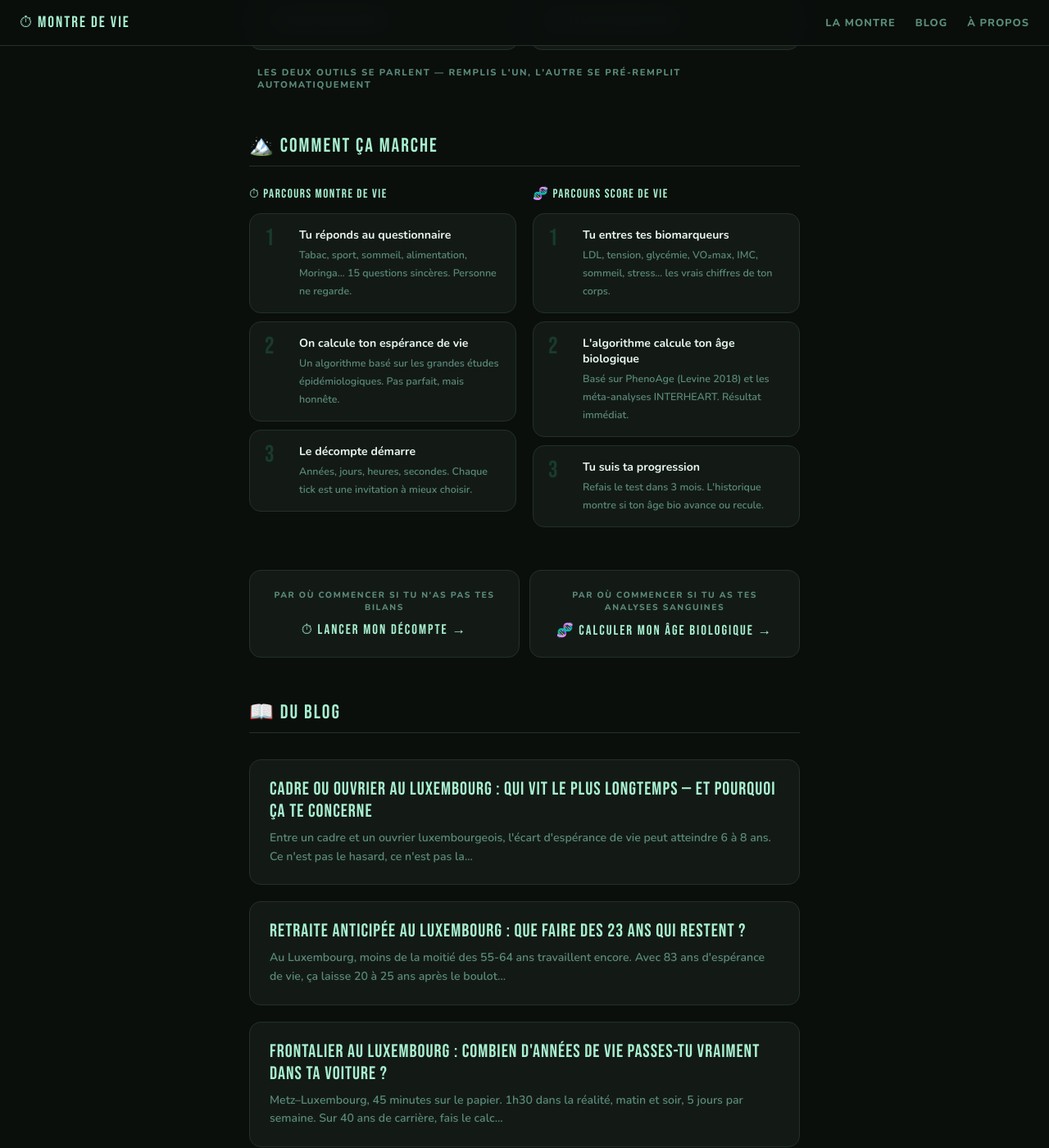
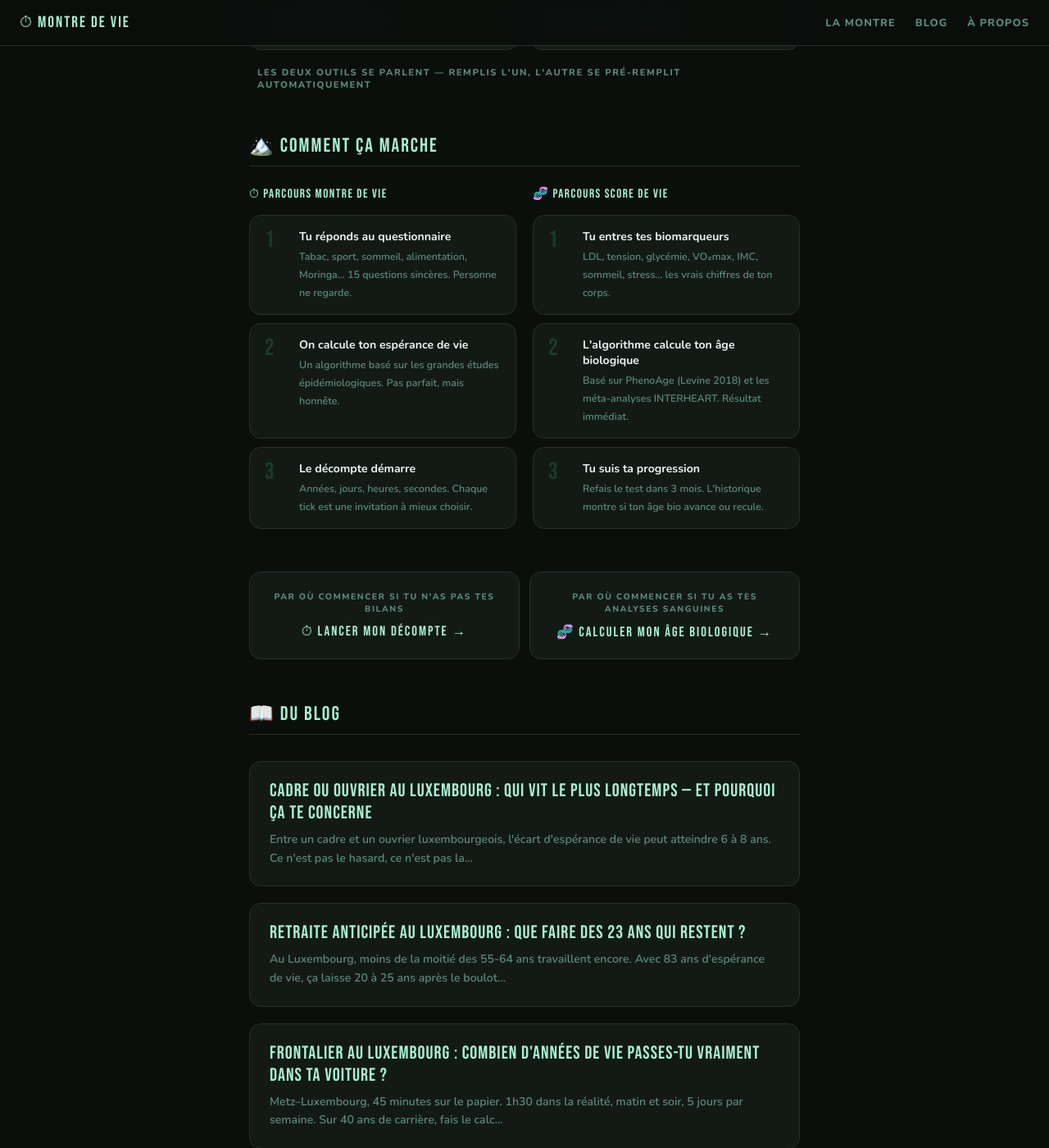
Before and after one commit to SebRunNature/memento-mori, a Jekyll site: the page built from index.html, in a window 1280 px wide and 1400 px high, scrolled down 1322 px. Shown: the whole window at 82% size. Built offline with Jekyll 4.4.1, drawn with Linux system fonts in a browser that asks for light colours.

Commit message:
Update index.html

```diff
--- a/index.html
+++ b/index.html
@@ -173,19 +173,24 @@ description: "Lance ton décompte de vie en temps réel. Questionnaire, espéran
   padding-bottom: 10px; margin-bottom: 24px;
 }
 .how-paths {
-  display: grid; grid-template-columns: 1fr 1fr; gap: 20px;
+  display: grid;
+  grid-template-columns: 1fr 1fr;
+  grid-template-rows: auto;
+  gap: 10px 20px;
   margin-bottom: 52px;
 }
 .how-path-label {
   font-family: 'Bebas Neue', sans-serif; font-size: .95rem;
   letter-spacing: 1.5px; color: var(--green-lt);
-  margin-bottom: 14px;
+  padding-bottom: 6px;
+  /* Les deux labels occupent chacun une cellule de la première ligne */
 }
-.steps { display: flex; flex-direction: column; gap: 10px; }
+.steps { display: contents; /* les cards entrent directement dans la grille parente */ }
 .step {
   display: flex; align-items: flex-start; gap: 14px;
   background: var(--card); border: 1px solid var(--border);
   border-radius: var(--radius); padding: 16px 18px;
+  /* height: auto — la grille aligne par ligne automatiquement */
 }
 .step-num {
   font-family: 'Bebas Neue', sans-serif; font-size: 1.8rem;
@@ -232,7 +237,14 @@ description: "Lance ton décompte de vie en temps réel. Questionnaire, espéran
   .home-stats { grid-template-columns: 1fr 1fr; }
   .home-stats .stat-card:last-child { grid-column: span 2; }
   .tools-grid  { grid-template-columns: 1fr; }
-  .how-paths   { grid-template-columns: 1fr; }
+  .how-paths   {
+    grid-template-columns: 1fr;
+    /* Sur mobile : réafficher les labels au-dessus de leur groupe */
+  }
+  /* Cacher le 2e label et les cards Score sur mobile si nécessaire — non,
+     on les affiche tous mais en colonne avec ordre logique */
+  .how-paths .how-path-label:nth-child(2) { display: none; }
+  .how-paths .step:nth-child(even) { order: 1; } /* les cards Score après */
   .cta-duo     { grid-template-columns: 1fr; }
   .hero-ctas   { flex-direction: column; }
   .hero-cta-main,
@@ -316,9 +328,11 @@ description: "Lance ton décompte de vie en temps réel. Questionnaire, espéran
 <div class="how-title">🏔️ Comment ça marche</div>
 <div class="how-paths">
 
-  <div>
+  <!-- Ligne 0 : labels -->
   <div class="how-path-label">⏱ Parcours Montre de Vie</div>
-    <div class="steps">
+  <div class="how-path-label">🧬 Parcours Score de Vie</div>
+
+  <!-- Ligne 1 -->
   <div class="step">
     <div class="step-num">1</div>
     <div class="step-text">
@@ -327,30 +341,19 @@ description: "Lance ton décompte de vie en temps réel. Questionnaire, espéran
     </div>
   </div>
   <div class="step">
+    <div class="step-num">1</div>
+    <div class="step-text">
+      <strong>Tu entres tes biomarqueurs</strong>
+      <span>LDL, tension, glycémie, VO₂max, IMC, sommeil, stress… les vrais chiffres de ton corps.</span>
+    </div>
+  </div>
+
+  <!-- Ligne 2 -->
+  <div class="step">
     <div class="step-num">2</div>
     <div class="step-text">
       <strong>On calcule ton espérance de vie</strong>
       <span>Un algorithme basé sur les grandes études épidémiologiques. Pas parfait, mais honnête.</span>
-        </div>
-      </div>
-      <div class="step">
-        <div class="step-num">3</div>
-        <div class="step-text">
-          <strong>Le décompte démarre</strong>
-          <span>Années, jours, heures, secondes. Chaque tick est une invitation à mieux choisir.</span>
-        </div>
-      </div>
-    </div>
-  </div>
-
-  <div>
-    <div class="how-path-label">🧬 Parcours Score de Vie</div>
-    <div class="steps">
-      <div class="step">
-        <div class="step-num">1</div>
-        <div class="step-text">
-          <strong>Tu entres tes biomarqueurs</strong>
-          <span>LDL, tension, glycémie, VO₂max, IMC, sommeil, stress… les vrais chiffres de ton corps.</span>
     </div>
   </div>
   <div class="step">
@@ -360,13 +363,20 @@ description: "Lance ton décompte de vie en temps réel. Questionnaire, espéran
       <span>Basé sur PhenoAge (Levine 2018) et les méta-analyses INTERHEART. Résultat immédiat.</span>
     </div>
   </div>
+
+  <!-- Ligne 3 -->
+  <div class="step">
+    <div class="step-num">3</div>
+    <div class="step-text">
+      <strong>Le décompte démarre</strong>
+      <span>Années, jours, heures, secondes. Chaque tick est une invitation à mieux choisir.</span>
+    </div>
+  </div>
   <div class="step">
     <div class="step-num">3</div>
     <div class="step-text">
       <strong>Tu suis ta progression</strong>
       <span>Refais le test dans 3 mois. L'historique montre si ton âge bio avance ou recule.</span>
-        </div>
-      </div>
     </div>
   </div>
 
```
Lines whose indentation alone changed are shown as unchanged.
